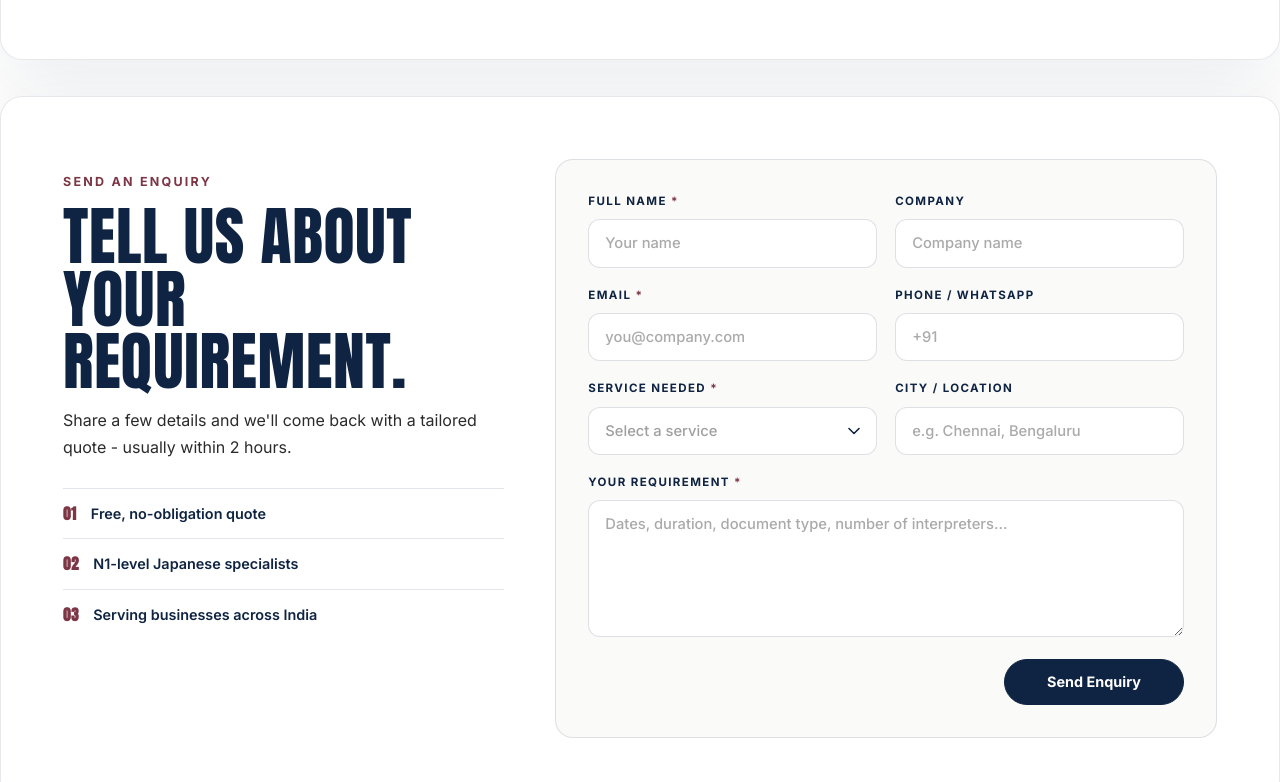
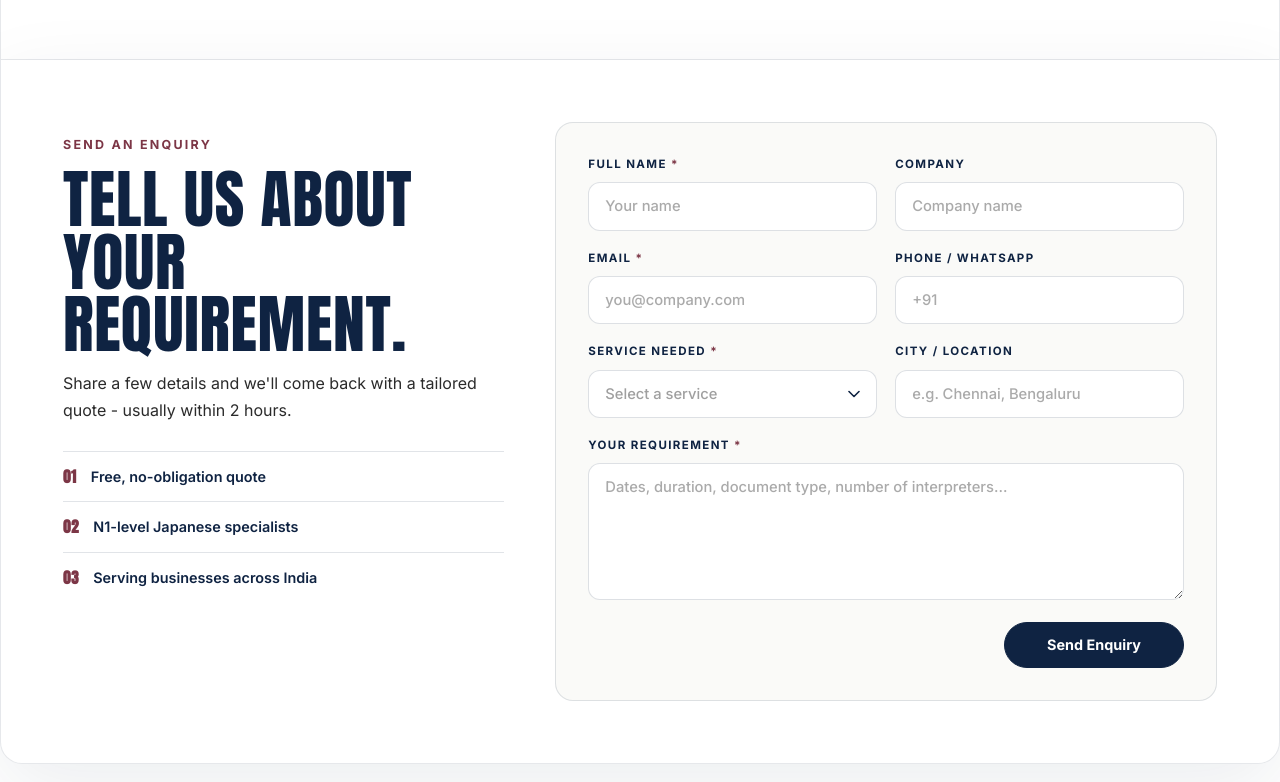
Before and after one commit to prception/senshin-marga, a plain HTML site: page index.html in a window 1280 px wide. Shown: the part 7114-7896 px from the top of the page. Drawn offline with nearby package versions, Linux system fonts and the light colour scheme.

Commit message:
gap fill

```diff
--- a/assets/site.css
+++ b/assets/site.css
@@ -2405,3 +2405,16 @@
 
     .enquiry-foot .button:disabled { cursor: wait; opacity: 0.7; transform: none; }
     .enquiry-status[data-state="success"] { color: var(--navy); font-weight: 600; }
+
+    /* Join the Get in Touch panel and the enquiry panel into one card
+       (no gap; a single hairline divides them). */
+    .enquiry-panel {
+      margin-top: 0;
+      border-top: 0;
+      border-top-left-radius: 0;
+      border-top-right-radius: 0;
+    }
+    .contact-panel:has(+ .enquiry-panel) {
+      border-bottom-left-radius: 0;
+      border-bottom-right-radius: 0;
+    }
```
